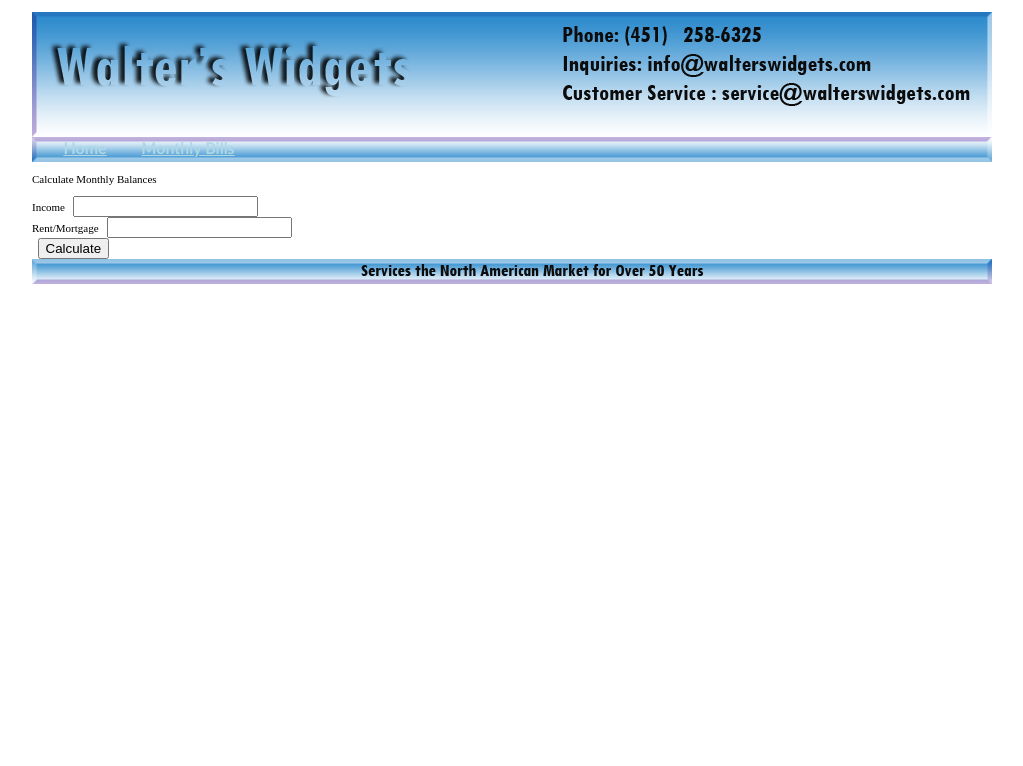
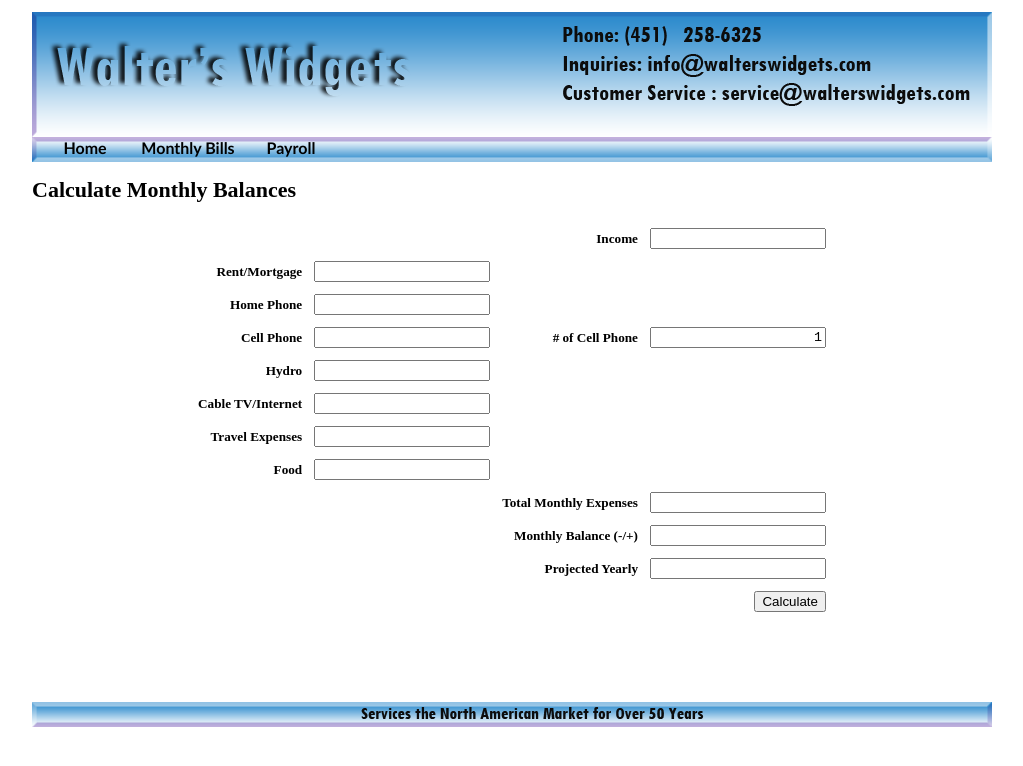
Before and after one commit to craig9670/php-course, a PHP site: page /monthlyBills.php in a window 1280 px wide. Shown: the top 766 px of the page, without its empty margins (128-1151 px from the left). Run offline with PHP 8.4, Linux system fonts and the light colour scheme.

Commit message:
PHP and HTML
Work completed for the PHP and HTML chapter.

```diff
--- a/WaltersWidgets/Include/monthlyBills.html
+++ b/WaltersWidgets/Include/monthlyBills.html
@@ -1,20 +1,113 @@
 <?php
 
+	if (isset($_POST["submit"])) {
+		$income = $_POST["income"];
+		$rentMortgage = $_POST["rentMortgage"];
+		$homePhone = $_POST["homePhone"];
+		$cellPhone = $_POST["cellPhone"];
+		$numCellPhone = $_POST["numCellPhone"];
+		$hydro = $_POST["hydro"];
+		$tvInternet = $_POST["tvInternet"];
+		$travelExpenses = $_POST["travelExpenses"];
+		$food = $_POST["food"];
+		$totalMonthlyExpenses = $rentMortgage + $homePhone + ($cellPhone * $numCellPhone) + $hydro + $tvInternet + $travelExpenses + $food;
+		$monthlyBalance = $income - $totalMonthlyExpenses;
+		$projectedYearly = $monthlyBalance * 12;
+
+	}
+	else {
+		$income = "";
+		$rentMortgage = "";
+		$homePhone = "";
+		$cellPhone = "";
+		$numCellPhone = 1;
+		$hydro = "";
+		$tvInternet = "";
+		$travelExpenses = "";
+		$food = "";
+		$totalMonthlyExpenses = "";
+		$monthlyBalance = "";
+		$projectedYearly = "";
+	}
 ?>
 
 <div class="bodyContent">
-	<p> Calculate Monthly Balances</p>
-	<form method="GET" action="" autocomplete="off">
-		Income
-		&nbsp;
-		<input class="textboxW" id="firstName" type="text" name="income" />
-		</br>
-		Rent/Mortgage
-		&nbsp;
-		<input class="textboxW" id="firstName" type="text" name="rentmortgage" />
-		</br>
-		&nbsp;
-		<input class="abutton" id="Submit" type="submit" name="mysubmit" value="Calculate" />
+	<h1>Calculate Monthly Balances</h1>
+	<form method="POST" action="monthlyBills.php" autocomplete="off">
+		<table>
+			<tr>
+				<td></td>
+				<td></td>
+				<td><label class="typedNumber">Income</label></td>
+				<td><input class="textboxW" id="income" type="text" name="income" value="<?php echo $income; ?>"  /></td>
+			</tr>
+			<tr>
+				<td><label class="typedNumber">Rent/Mortgage</label></td>
+				<td><input class="textboxW" id="rentMortgage" type="text" name="rentMortgage" value="<?php echo $rentMortgage; ?>" /></td>
+				<td></td>
+				<td></td>
+			</tr>
+			<tr>
+				<td><label class="typedNumber">Home Phone</label></td>
+				<td><input class="textboxW" id="homePhone" type="text" name="homePhone" value="<?php echo $homePhone; ?>"  /></td>
+				<td></td>
+				<td></td>
+			</tr>
+			<tr>
+				<td><label class="typedNumber">Cell Phone</label></td>
+				<td><input class="textboxW" id="cellPhone" type="text" name="cellPhone" value="<?php echo $cellPhone; ?>" /></td>
+				<td><label class="typedNumber"># of Cell Phone</label></td>
+				<td><input class="textboxW" id="numCellPhone" type="text" name="numCellPhone" value="<?php echo $numCellPhone; ?>"  /></td>
+			</tr>
+			<tr>
+				<td><label class="typedNumber">Hydro</label></td>
+				<td><input class="textboxW" id="hydro" type="text" name="hydro" value="<?php echo $hydro; ?>"  /></td>
+				<td></td>
+				<td></td>
+			</tr>
+			<tr>
+				<td><label class="typedNumber">Cable TV/Internet</label></td>
+				<td><input class="textboxW" id="tvInternet" type="text" name="tvInternet" value="<?php echo $tvInternet; ?>"  /></td>
+				<td></td>
+				<td></td>
+			</tr>
+			<tr>
+				<td><label class="typedNumber">Travel Expenses</label></td>
+				<td><input class="textboxW" id="travelExpenses" type="text" name="travelExpenses" value="<?php echo $travelExpenses; ?>"  /></td>
+				<td></td>
+				<td></td>
+			</tr>
+			<tr>
+				<td><label class="typedNumber">Food</label></td>
+				<td><input class="textboxW" id="food" type="text" name="food" value="<?php echo $food; ?>"  /></td>
+				<td></td>
+				<td></td>
+			</tr>
+			<tr>
+				<td></td>
+				<td></td>
+				<td><label class="typedNumber">Total Monthly Expenses</label></td>
+				<td><input class="textboxW" id="totalMonthlyExpenses" type="text" name="totalMonthlyExpenses" value="<?php echo $totalMonthlyExpenses; ?>"  /></td>
+			</tr>
+			<tr>
+				<td></td>
+				<td></td>
+				<td><label class="typedNumber">Monthly Balance (-/+)</label></td>
+				<td><input class="textboxW" id="monthlyBalance" type="text" name="monthlyBalance" value="<?php echo $monthlyBalance; ?>"  /></td>
+			</tr>
+			<tr>
+				<td></td>
+				<td></td>
+				<td><label class="typedNumber">Projected Yearly</label></td>
+				<td><input class="textboxW" id="projectedYearly" type="text" name="projectedYearly" value="<?php echo $projectedYearly; ?>"  /></td>
+			</tr>
+			<tr>
+				<td></td>
+				<td></td>
+				<td></td>
+				<td><input class="abutton" id="submit" type="submit" name="submit" value="Calculate"  /></td>
+			</tr>
+		</table>
 
-	</form
+	</form>
 </div>
--- a/WaltersWidgets/Include/navigation.html
+++ b/WaltersWidgets/Include/navigation.html
@@ -5,4 +5,7 @@
 				<div class="navbutton">
 					<a href="monthlyBills.php">Monthly Bills</a>
 				</div>
+				<div class="navbutton">
+					<a href="payroll.php">Payroll</a>
+				</div>
  			</nav>
--- /dev/null
+++ b/WaltersWidgets/Include/payroll.html
@@ -0,0 +1,3 @@
+<div class="bodyContent">
+	<p>Payroll Page</p>
+</div>
--- a/WaltersWidgets/Style/style.css
+++ b/WaltersWidgets/Style/style.css
@@ -40,10 +40,11 @@
 	 line-height: 22px;
 	 font-family: Calibri;
 	 font-size: 16px;
-	 color: lightblue;
+	 color: black;
 	 font-weight: 700;
 	 text-align: center;
 	 padding-left: 3px;
+	 text-decoration:none;
  }
 
   .navbutton a:hover {
@@ -79,3 +80,28 @@
 	 font-size: 11px;
 	 color: black;
  }
+
+ table {
+	 margin-left: auto;
+	 margin-right: auto;
+	 margin: 0px auto;
+	 border-collapse: separate;
+	 border-spacing: 10px;
+ }
+
+ td {
+	 margin-left: 10px;
+	 text-align:right;
+ }
+
+ .typedNumber {
+	 font-weight: 700;
+	 font-size: 1.2em;
+ }
+
+
+.textboxW {
+	text-align: right;
+	display: block;
+	font-family: Courier New;
+}
```
Also changed, not shown: WaltersWidgets/payroll.php (added, +8 -0 lines).
